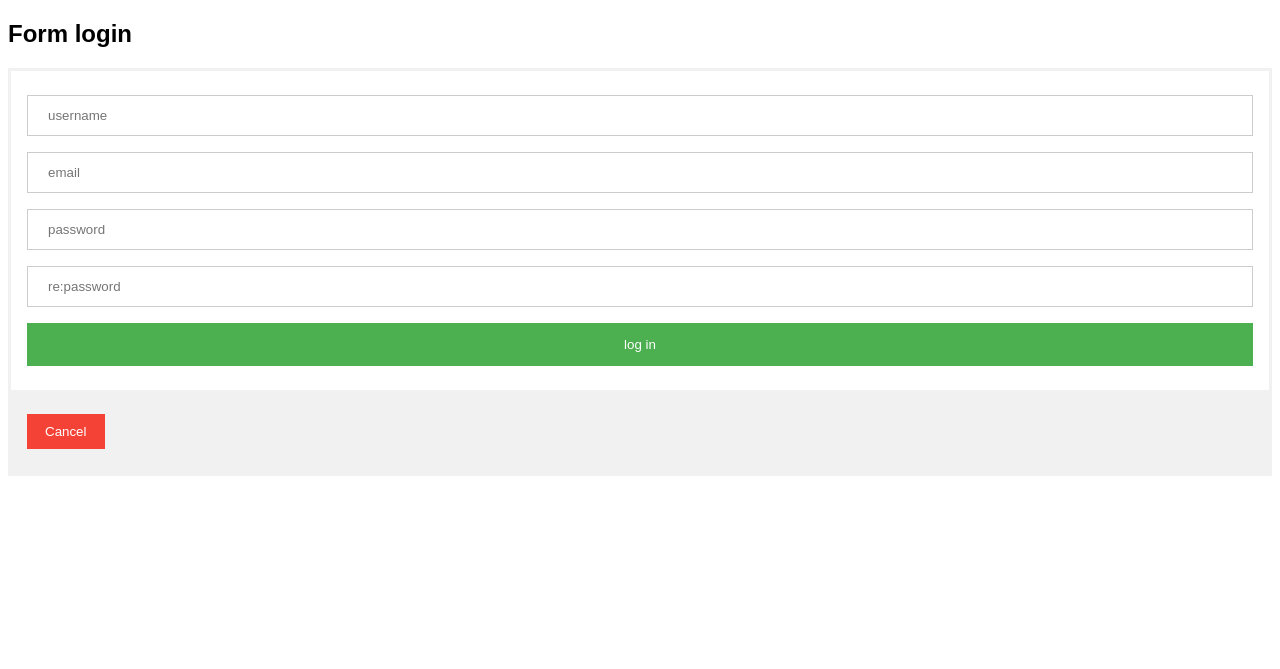
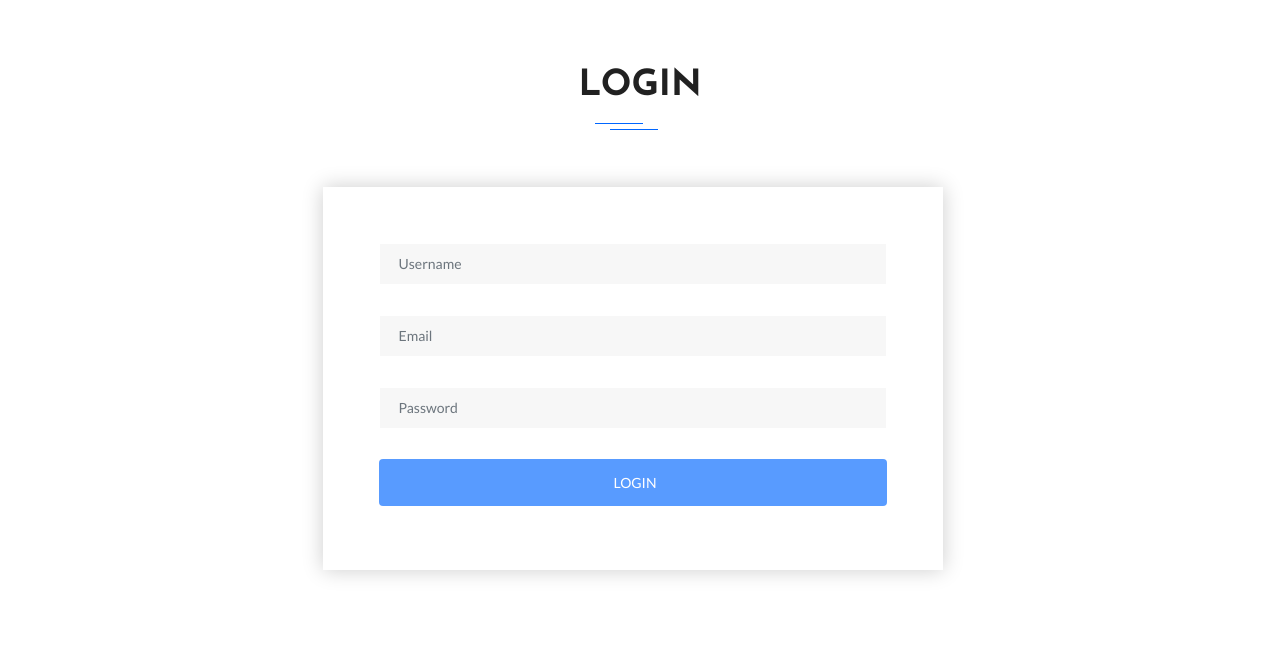
Before and after one commit to 2018-PemrogramanWeb-B/tugas7-fp-cupu_berkualitas, a PHP site: page /daftar.php in a window 1280 px wide. Shown: the top 669 px of the page. Run offline with PHP 8.4, Linux system fonts and the light colour scheme; some libraries are stand-ins or nearby versions.

Commit message:
3/12/18 tambahan form

```diff
--- a/daftar.php
+++ b/daftar.php
@@ -1,92 +1,89 @@
 <!DOCTYPE html>
 <html>
 <head>
-<meta name="viewport" content="width=device-width, initial-scale=1">
-<style>
-body {font-family: Arial, Helvetica, sans-serif;}
-form {border: 3px solid #f1f1f1;}
+ <!-- Required meta tags -->
+    <meta charset="utf-8">
+    <meta name="viewport" content="width=device-width, initial-scale=1, shrink-to-fit=no">
 
-input[type=text], input[type=password] {
-    width: 100%;
-    padding: 12px 20px;
-    margin: 8px 0;
-    display: inline-block;
-    border: 1px solid #ccc;
-    box-sizing: border-box;
-}
+    <title>Login</title>
 
-button {
-    background-color: #4CAF50;
-    color: white;
-    padding: 14px 20px;
-    margin: 8px 0;
-    border: none;
-    cursor: pointer;
-    width: 100%;
-}
-
-button:hover {
-    opacity: 0.8;
-}
-
-.cancelbtn {
-    width: auto;
-    padding: 10px 18px;
-    background-color: #f44336;
-}
-
-.imgcontainer {
-    text-align: center;
-    margin: 24px 0 12px 0;
-}
-
-img.avatar {
-    width: 40%;
-    border-radius: 50%;
-}
-
-.container {
-    padding: 16px;
-}
-
-span.psw {
-    float: right;
-    padding-top: 16px;
-}
-
-/* Change styles for span and cancel button on extra small screens */
-@media screen and (max-width: 300px) {
-    span.psw {
-       display: block;
-       float: none;
-    }
-    .cancelbtn {
-       width: 100%;
-    }
-}
-</style>
+    <!-- Bootstrap CSS -->
+    <link rel="stylesheet" type="text/css" href="assets/css/bootstrap.min.css" >
+    <!-- Icon -->
+    <link rel="stylesheet" type="text/css" href="assets/fonts/line-icons.css">
+    <!-- Slicknav -->
+    <link rel="stylesheet" type="text/css" href=" assets/css/slicknav.css">
+    <!-- Nivo Lightbox -->
+    <link rel="stylesheet" type="text/css" href="assets/css/nivo-lightbox.css" >
+    <!-- Animate -->
+    <link rel="stylesheet" type="text/css" href="assets/css/animate.css">
+    <!-- Main Style -->
+    <link rel="stylesheet" type="text/css" href="assets/css/main.css">
+    <!-- Responsive Style -->
+    <link rel="stylesheet" type="text/css" href="assets/css/responsive.css">
 </head>
 <body>
+    <script src="assets/js/jquery-min.js"></script>
+    <script src="assets/js/popper.min.js"></script>
+    <script src="assets/js/bootstrap.min.js"></script>
+    <script src="assets/js/jquery.countdown.min.js"></script>
+    <script src="assets/js/jquery.nav.js"></script>
+    <script src="assets/js/jquery.easing.min.js"></script>
+    <script src="assets/js/wow.js"></script>
+    <script src="assets/js/jquery.slicknav.js"></script>
+    <script src="assets/js/nivo-lightbox.js"></script>
+    <script src="assets/js/main.js"></script>
+    <script src="assets/js/form-validator.min.js"></script>
+    <script src="assets/js/contact-form-script.min.js"></script>
+    <script src="assets/js/map.js"></script>
+    <script type="text/javascript" src="//maps.googleapis.com/maps/api/js?key=AIzaSyCsa2Mi2HqyEcEnM1urFSIGEpvualYjwwM"></script>
 
-<h2>Form login</h2>
 
-<form action="/action_page.php">
-  <div class="container">
-    <!--login menggunakan username atau email-->
-    <input type="text" placeholder="username" name="uname" required>
-	<input type=text placeholder="email" required>
-	<input type=password placeholder="password" required>
-	<input type=password placeholder="re:password " required>
+    <!-- Login Start -->
+    <section id="login" class="section-padding">
+      <div class="container">
+        <div class="row justify-content-center">
+          <div class="col-12">
+            <div class="section-title-header text-center">
+              <h1 class="section-title wow fadeInUp" data-wow-delay="0.2s">Login</h1>
+            </div>
+          </div>
+          <div class="col-lg-7 col-md-12 col-xs-12">
+            <div class="container-form wow fadeInLeft" data-wow-delay="0.2s">
+              <div class="form-wrapper">
+                <form role="form" method="post" id="contactForm" name="contact-form" data-toggle="validator" action="validate sign-in.php">
+                  <div class="row">
+                    <div class="col-md-12 form-line">
+                      <div class="form-group">
+                        <input type="text" class="form-control" name="uname" placeholder="Username" required data-error="Please enter your Username">
+                        <div class="help-block with-errors"></div>
+                      </div>
+                    </div>
+					<div class="col-md-12 form-line">
+						<div class="form-group">
+							<input type="text" class="form-control" name="email" placeholder="Email" required data-error="Please enter your Email">
+							<div class="help-block with-errors"></div>
+						</div>
+					</div>
+                      <div class="col-md-12 form-line">
+                          <div class="form-group">
+                            <input type="password" class="form-control" name="pswd" placeholder="password" required data-error="Please enter your password again">
+                            <div class="help-block with-errors"></div>
+                          </div>
+                      </div>
 
-    <button type="submit">log in</button>
-
-  </div>
-
-  <div class="container" style="background-color:#f1f1f1">
-    <button type="button" class="cancelbtn">Cancel</button>
-
-  </div>
-</form>
+                      <div class="col-md-12 form-submit">
+                        <button type="submit" class="btn btn-common" id="form-submit"><i class="fa fa-paper-plane" aria-hidden="true"></i>Login</button>
+                        <div id="msgSubmit" class="h3 text-center hidden"></div>
+                      </div>
+                    </div>
+                </form>
+              </div>
+            </div>
+        </div>
+      </div>
+    </section>
+    <!-- Login End -->
 
 </body>
 </html>
--- a/login.php
+++ b/login.php
@@ -51,11 +51,11 @@
           <div class="col-lg-7 col-md-12 col-xs-12">
             <div class="container-form wow fadeInLeft" data-wow-delay="0.2s">
               <div class="form-wrapper">
-                <form role="form" method="post" id="contactForm" name="contact-form" data-toggle="validator">
+                <form role="form" method="post" id="contactForm" name="contact-form" data-toggle="validator" action="validate login.php">
                   <div class="row">
                     <div class="col-md-12 form-line">
                       <div class="form-group">
-                        <input type="email" class="form-control" name="uname" placeholder="Email" required data-error="Please enter your Email">
+                        <input type="text" class="form-control" name="uname" placeholder="Username" required data-error="Please enter your Username">
                         <div class="help-block with-errors"></div>
                       </div>
                     </div>
@@ -66,7 +66,7 @@
                             <div class="help-block with-errors"></div>
                           </div>
                       </div>
-
+						&nbsp;&nbsp;&nbsp;&nbsp;&nbsp;&nbsp;<a href=daftar.php>not yet sign-in?</a	>
                       <div class="col-md-12 form-submit">
                         <button type="submit" class="btn btn-common" id="form-submit"><i class="fa fa-paper-plane" aria-hidden="true"></i>Login</button>
                         <div id="msgSubmit" class="h3 text-center hidden"></div>
```
Also changed, not shown: validate sign-in.php (added, +23 -0 lines).
